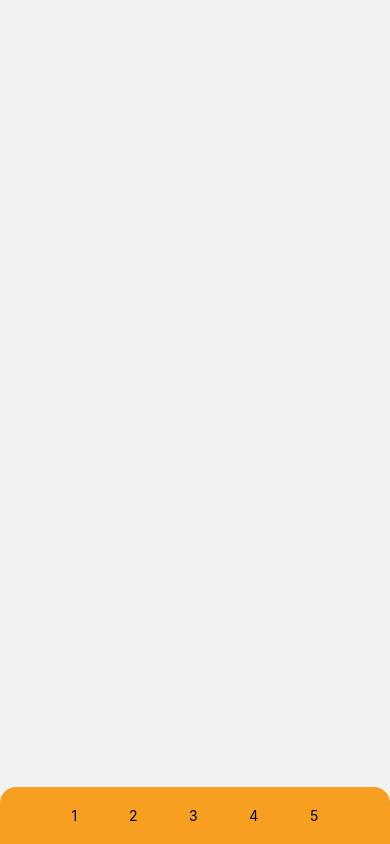
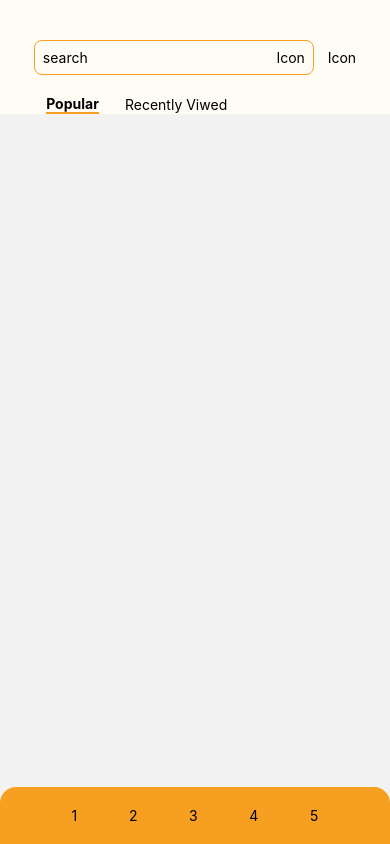
Before and after one commit to Bashamega/ecommerce-mobile, a React Native app: screen /home in a window 390 px wide. Built offline with nearby package versions, Linux system fonts and the light colour scheme.

Commit message:
Filter 🔥

```diff
--- a/app/components/TailwindComponents.ts
+++ b/app/components/TailwindComponents.ts
@@ -1,4 +1,6 @@
 import { styled } from "nativewind";
-import { View } from "react-native";
+import { Text, TextInput, View } from "react-native";
 
 export const Div = styled(View)
+export const Input = styled(TextInput)
+export const P = styled(Text)
--- /dev/null
+++ b/app/components/filter.tsx
@@ -0,0 +1,18 @@
+import { Div, P } from "./TailwindComponents";
+import { Search } from "./search";
+
+export function Filter() {
+    return (
+        <Div className=" bg-[#FFFBF5] absolute top-0 left-0 w-screen px-5 pt-10">
+            <Div className="flex justify-evenly flex-row items-center ">
+                <Search />
+                <P>Icon</P>
+            </Div>
+            <Div className="flex justify-evenly flex-row items-center w-2/3 mt-5 ">
+                <P className=" border-b-2 border-[#F69F21] font-bold">Popular</P>
+                <P>Recently Viwed</P>
+            </Div>
+
+        </Div>
+    )
+}
--- /dev/null
+++ b/app/components/search.tsx
@@ -0,0 +1,12 @@
+import { Text, TextInput } from "react-native";
+import { Div, Input } from "./TailwindComponents";
+
+export function Search(){
+    return(
+        <Div className=" flex-row justify-between w-4/5 border-[#F69F21] border p-2 rounded-lg">
+            <Input placeholder="search" className="b-1 w-2/4"/>
+            <Div className="w-1 h-full bg-[#DCDFE3]"/>
+            <Text>Icon</Text>
+        </Div>
+    )
+}
--- a/app/screens/home.tsx
+++ b/app/screens/home.tsx
@@ -1,15 +1,17 @@
 import { Menu } from "../components/Menu";
 import { Div } from "../components/TailwindComponents";
 import { useSafeAreaInsets } from "react-native-safe-area-context";
+import { Filter } from "../components/filter";
 export function Home() {
     const insets = useSafeAreaInsets();
     return (
-        <Div className={` relative h-full w-screen`} style={{
+        <Div className="relative h-full w-screen" style={{
             paddingTop: insets.top,
             paddingBottom: insets.bottom,
-            paddingLeft: insets.left,
-            paddingRight: insets.right,
         }}>
+            <Div className="p-5">
+                <Filter/>
+            </Div>
             <Menu />
         </Div>
     )
```
